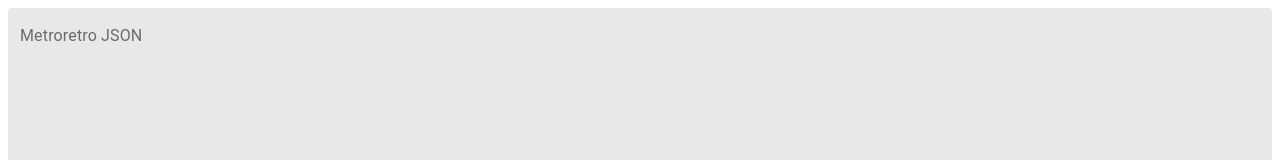
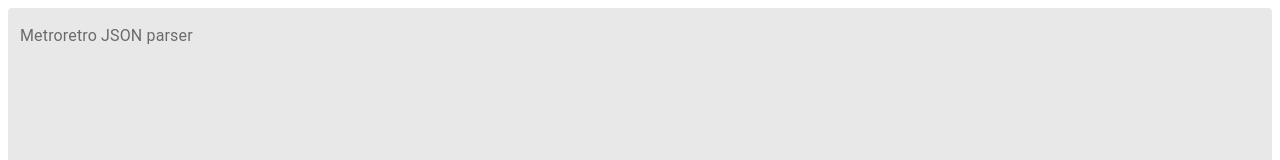
Before and after one commit to rodrigovallades/metroretro-json-viewer, a React (Create React App) app: page / in a window 1280 px wide. Shown: the top 160 px of the page. Built offline with nearby package versions, Linux system fonts and the light colour scheme.

Commit message:
chore: minor fixes

```diff
--- a/src/App.js
+++ b/src/App.js
@@ -101,7 +101,7 @@ export default function App() {
             fontFamily: ["Consolas", "Monaco", '"Lucida Console"'].join(",")
           }
         }}
-        label="Metroretro JSON"
+        label="Metroretro JSON parser"
         multiline
         onChange={handleTextareaChange}
         rows={15}
```
